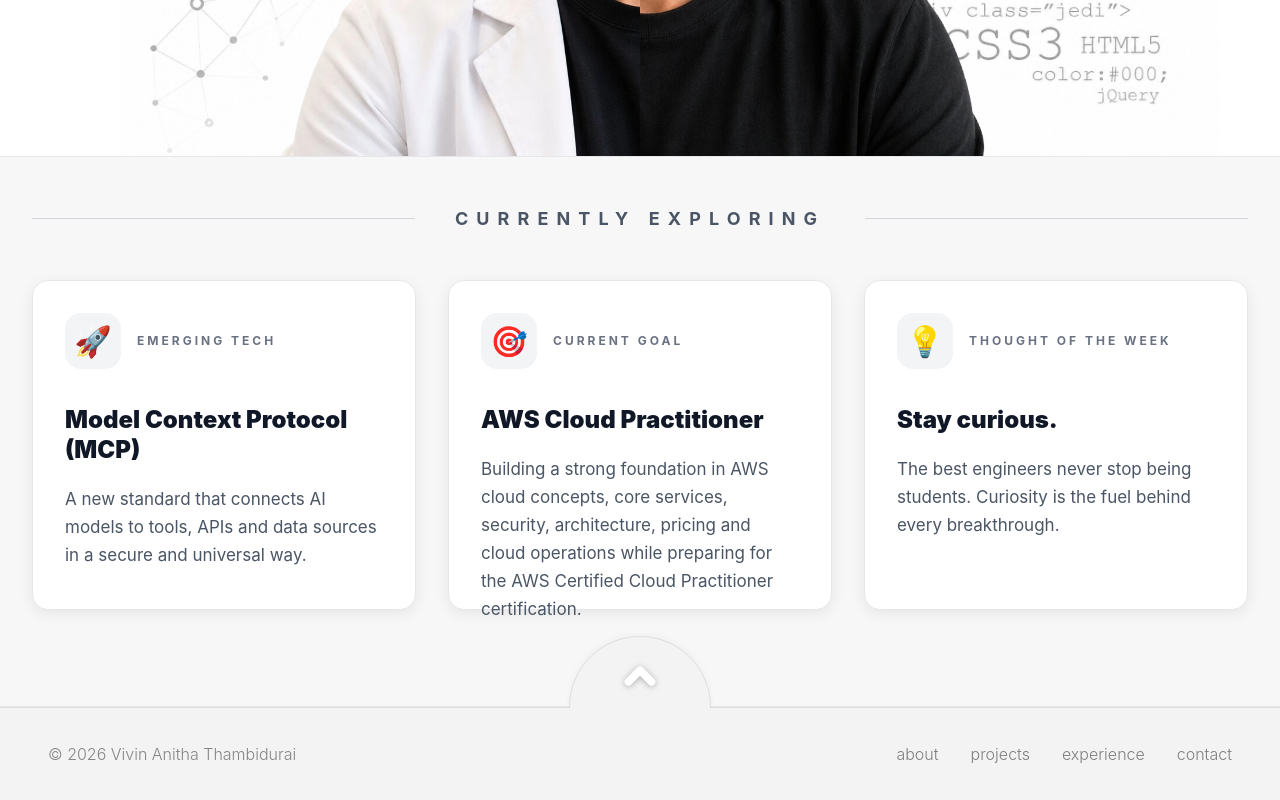
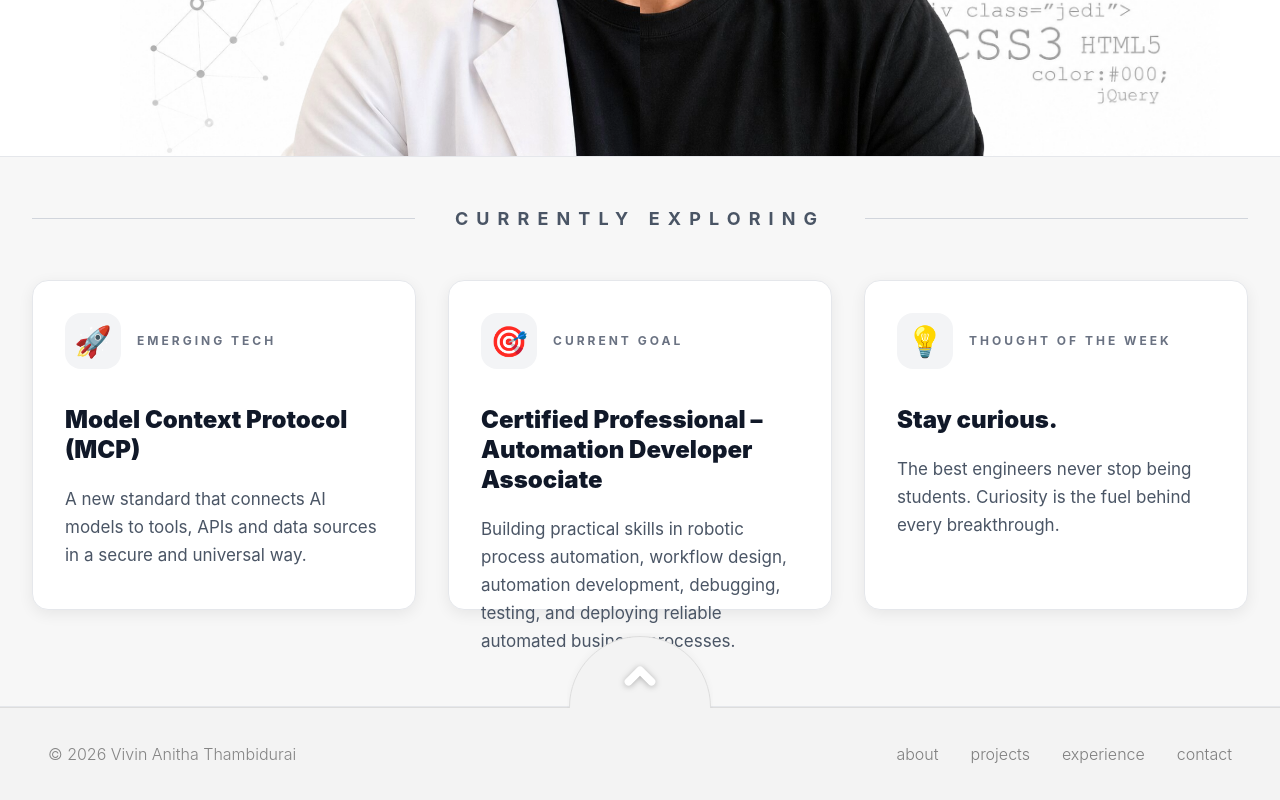
Before and after one commit to VivinAT04/portfolio, a React (Vite) app: page / in a window 1280 px wide. Shown: the part 584-1384 px from the top of the page. Built offline with nearby package versions, Linux system fonts and the light colour scheme.

Commit message:
Update certification goal to Automation Developer Associate

```diff
--- a/src/components/HeroTransition.jsx
+++ b/src/components/HeroTransition.jsx
@@ -21,15 +21,16 @@ const cards = [
 {
   icon: "🎯",
   label: "CURRENT GOAL",
-    title: "AWS Cloud Practitioner",
+  title: "Certified Professional – Automation Developer Associate",
   description:
-      "Building a strong foundation in AWS cloud concepts, core services, security, architecture, pricing and cloud operations while preparing for the AWS Certified Cloud Practitioner certification.",
+    "Building practical skills in robotic process automation, workflow design, automation development, debugging, testing, and deploying reliable automated business processes.",
   backTitle: "Certification Goal",
   backText:
-      "I am currently preparing for the AWS Certified Cloud Practitioner exam to strengthen my understanding of AWS and build a solid foundation for cloud and backend engineering.",
-    link: "https://aws.amazon.com/certification/certified-cloud-practitioner/",
-    linkText: "View AWS Certification",
+    "I am currently preparing for the Certified Professional – Automation Developer Associate certification to strengthen my RPA and automation development skills and build production-ready automation solutions.",
+  link: "YOUR_CERTIFICATION_LINK_HERE",
+  linkText: "View Certification",
 },
+
   {
     icon: "💡",
     label: "THOUGHT OF THE WEEK",
```
Lines whose indentation alone changed are shown as unchanged.
